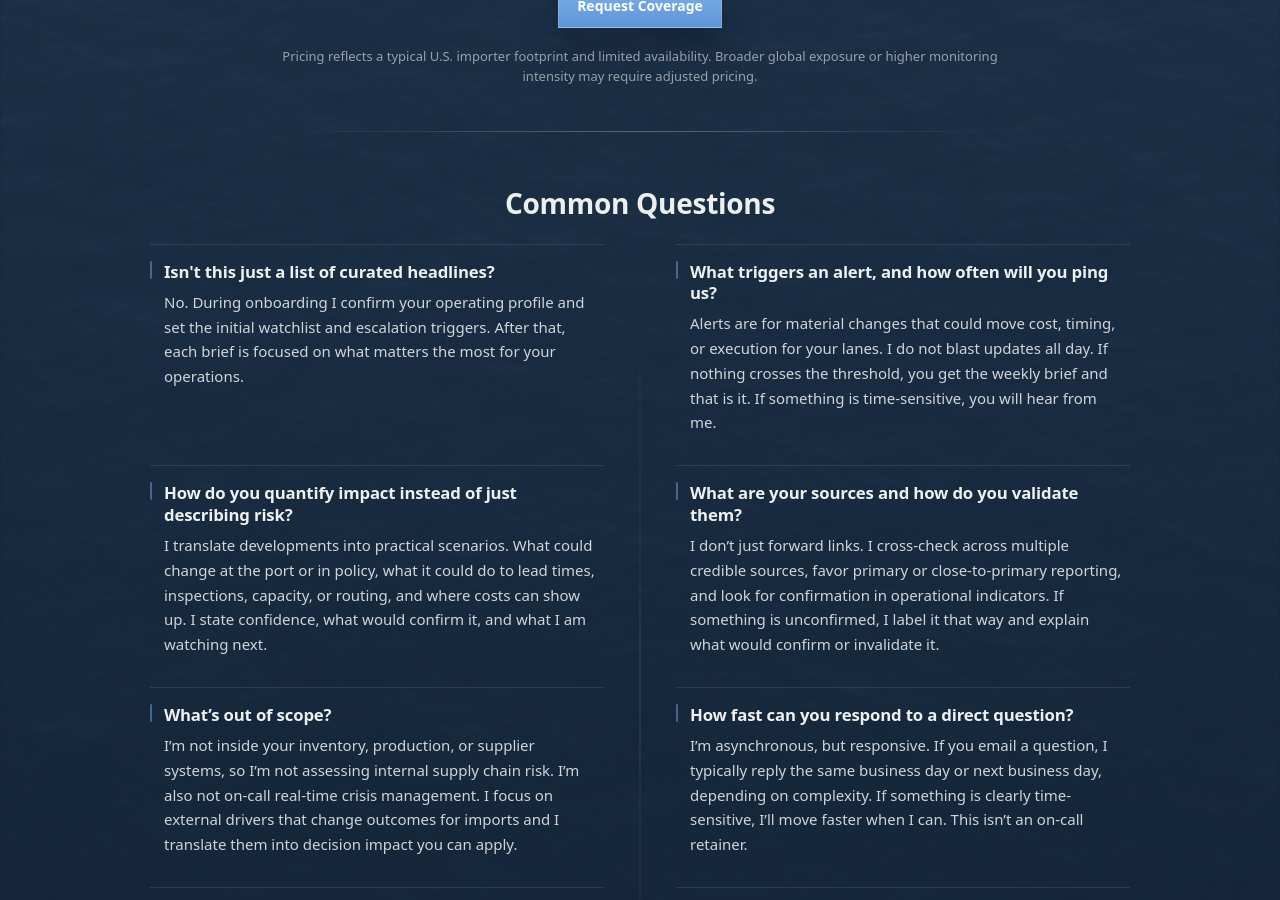
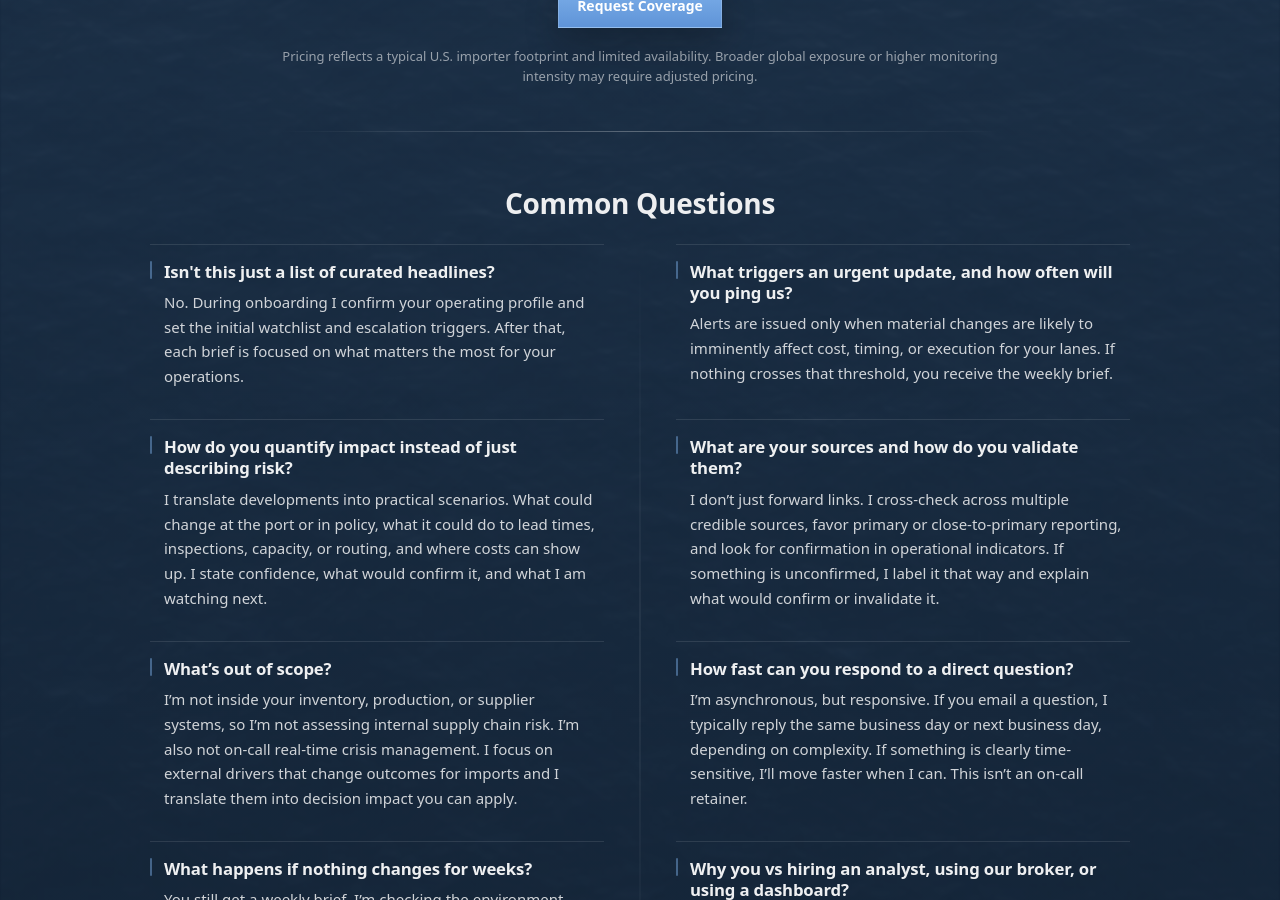
Before and after one commit to importrisk/import-risk-intelligence-site, a Jekyll site: the page built from method.html, in a window 1280 px wide and 900 px high, scrolled down 2039 px. Built offline with Jekyll 4.4.1, drawn with Linux system fonts in a browser that asks for light colours.

Commit message:
Update method.html

```diff
--- a/method.html
+++ b/method.html
@@ -271,10 +271,9 @@
     </div>
 
     <div class="mp-faq-item" role="listitem">
-      <h4 class="mp-q">What triggers an alert, and how often will you ping us?</h4>
+      <h4 class="mp-q">What triggers an urgent update, and how often will you ping us?</h4>
       <p class="mp-a">
-        Alerts are for material changes that could move cost, timing, or execution for your lanes. I do not blast updates all day. If nothing crosses the threshold, you get the weekly brief and that is it. If something is time-sensitive, you will hear from me.
-      </p>
+       Alerts are issued only when material changes are likely to imminently affect cost, timing, or execution for your lanes. If nothing crosses that threshold, you receive the weekly brief.</p>
     </div>
 
     <div class="mp-faq-item" role="listitem">
```
